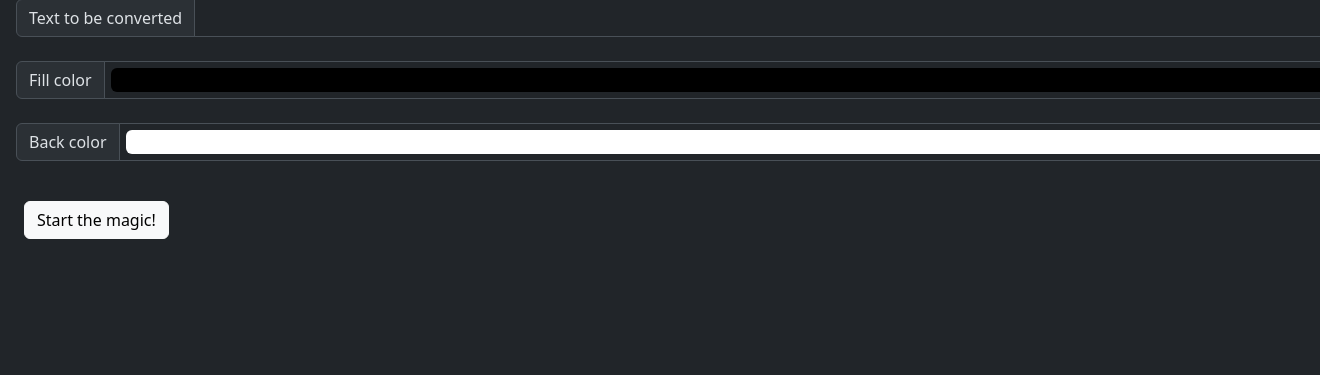
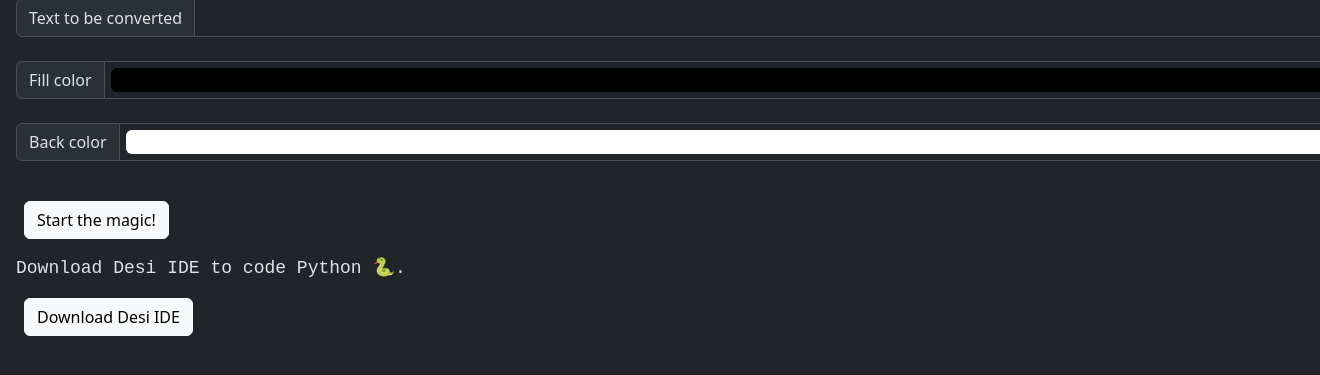
Before and after one commit to Parv-14/Qr_Code_Gen, a Flask app: page / in a window 1320 px wide; the page is wider, and only the part inside the window is pictured. Shown: the part 247-622 px from the top of that part. Run offline with Flask 3, Linux system fonts and the light colour scheme.

Commit message:
Update index.html

```diff
--- a/templates/index.html
+++ b/templates/index.html
@@ -34,11 +34,15 @@
     <br>
     <button type="sumbit" class="btn btn-light ms-4" name="submit">Start the magic!</button>
     </form>
+    <p class="ms-3" style="font-size: large; font-family: 'Courier New', Courier, monospace;">Download Desi IDE to code Python 🐍.</p>
+    <a href="{{url_for('desi_ide')}}"><button type="sumbit" class="btn btn-light ms-4" name="submit">Download Desi IDE</button></a>
+
     {% if qr_code_path %}
     <div class="mt-4" style="margin-left: 30%;">
         <img src={{qr_code_path}} alt="qrcode">
     </div>
     <a href="{{url_for('download', filename=qr_code_path.split('/')[-1])}}" style="margin-left: 30%;"><button class="btn btn-primary">Download</button></a>
+
     {% endif %}
 </body>
 </html>
```
